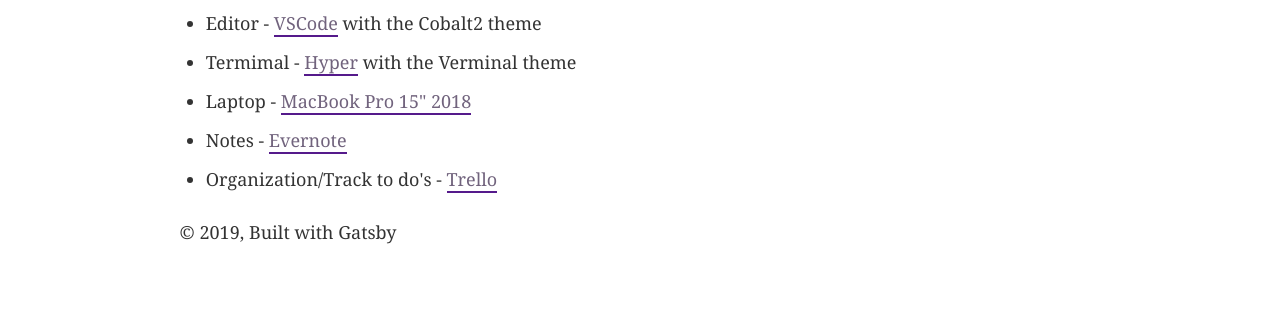
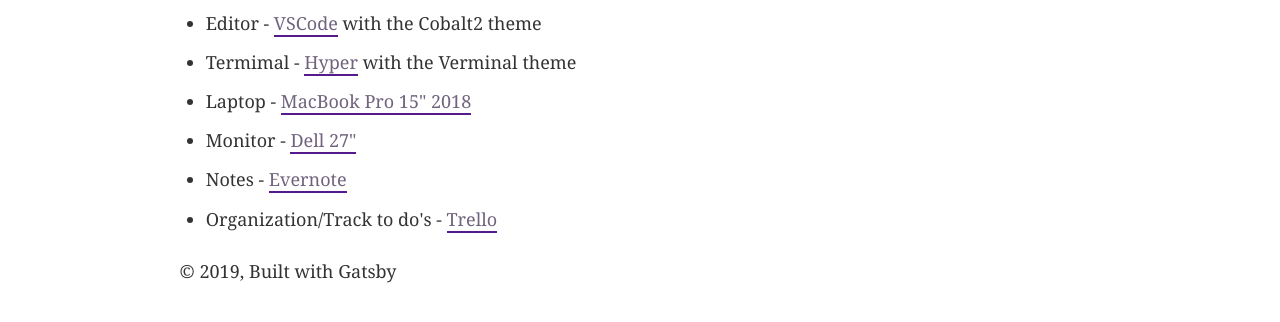
Before and after one commit to BeenzSyed/CodingBeenzWebsite, a Gatsby site: page /uses in a window 1280 px wide. Shown: the part 154-476 px from the top of the page. Built offline with nearby package versions, Linux system fonts and the light colour scheme; Gatsby itself is replaced by a stand-in of ours.

Commit message:
Add monitor to /uses page

```diff
--- a/src/pages/uses.js
+++ b/src/pages/uses.js
@@ -11,6 +11,7 @@
                 <li>Editor - <a href="https://code.visualstudio.com/">VSCode</a> with the Cobalt2 theme</li>
                 <li>Termimal - <a href="https://hyper.is/">Hyper</a> with the Verminal theme</li>
                 <li>Laptop - <a href="https://www.apple.com/macbook-pro">MacBook Pro 15" 2018</a></li>
+                <li>Monitor - <a href="https://www.amazon.com/Dell-S2715H-27-Inch-LED-Lit-Monitor/dp/B00M9B3S0W?th=1">Dell 27"</a></li>
                 <li>Notes - <a href="https://evernote.com/">Evernote</a></li>
                 <li>Organization/Track to do's - <a href="https://trello.com">Trello</a></li>
             </ul>
```
